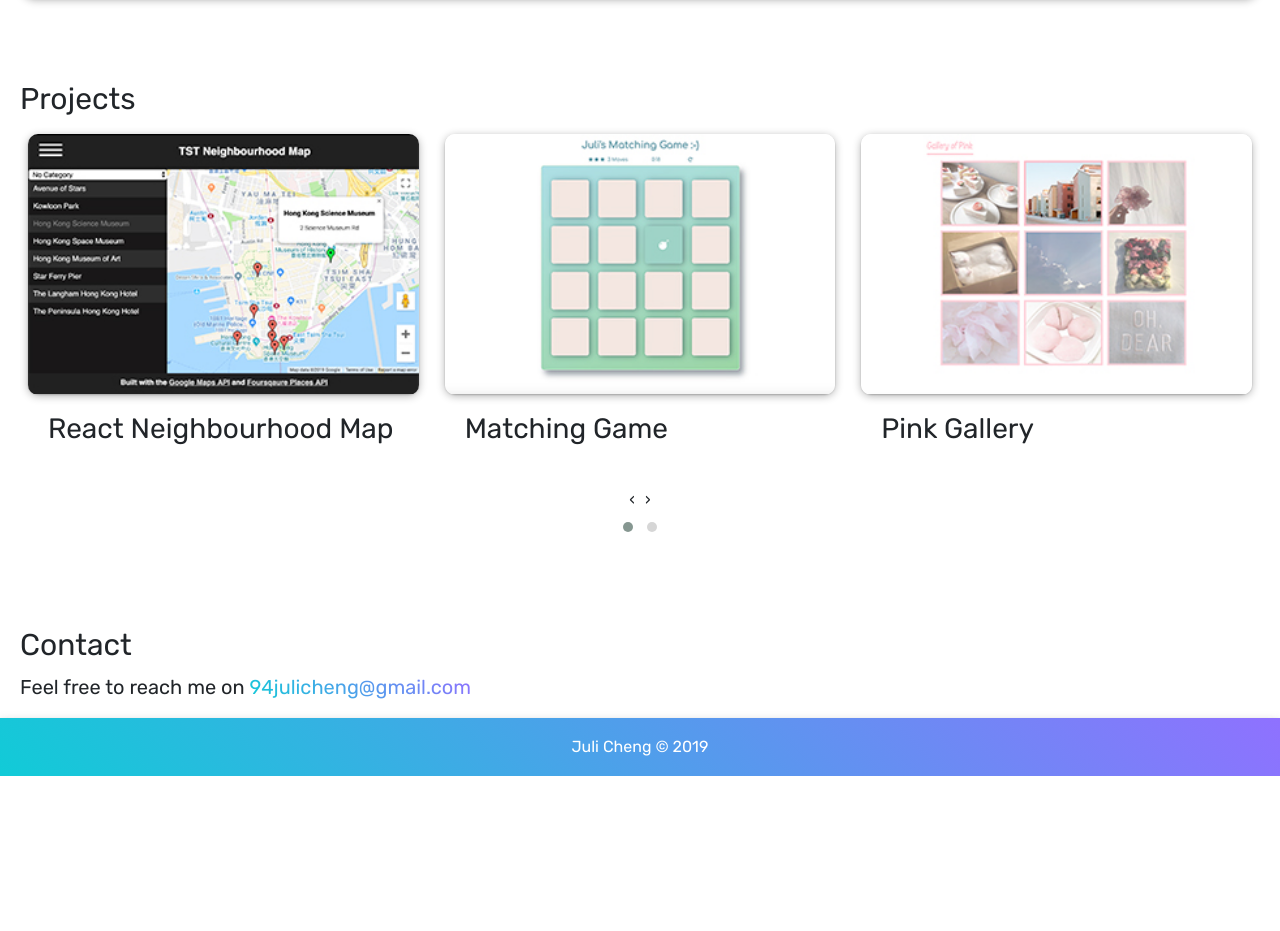
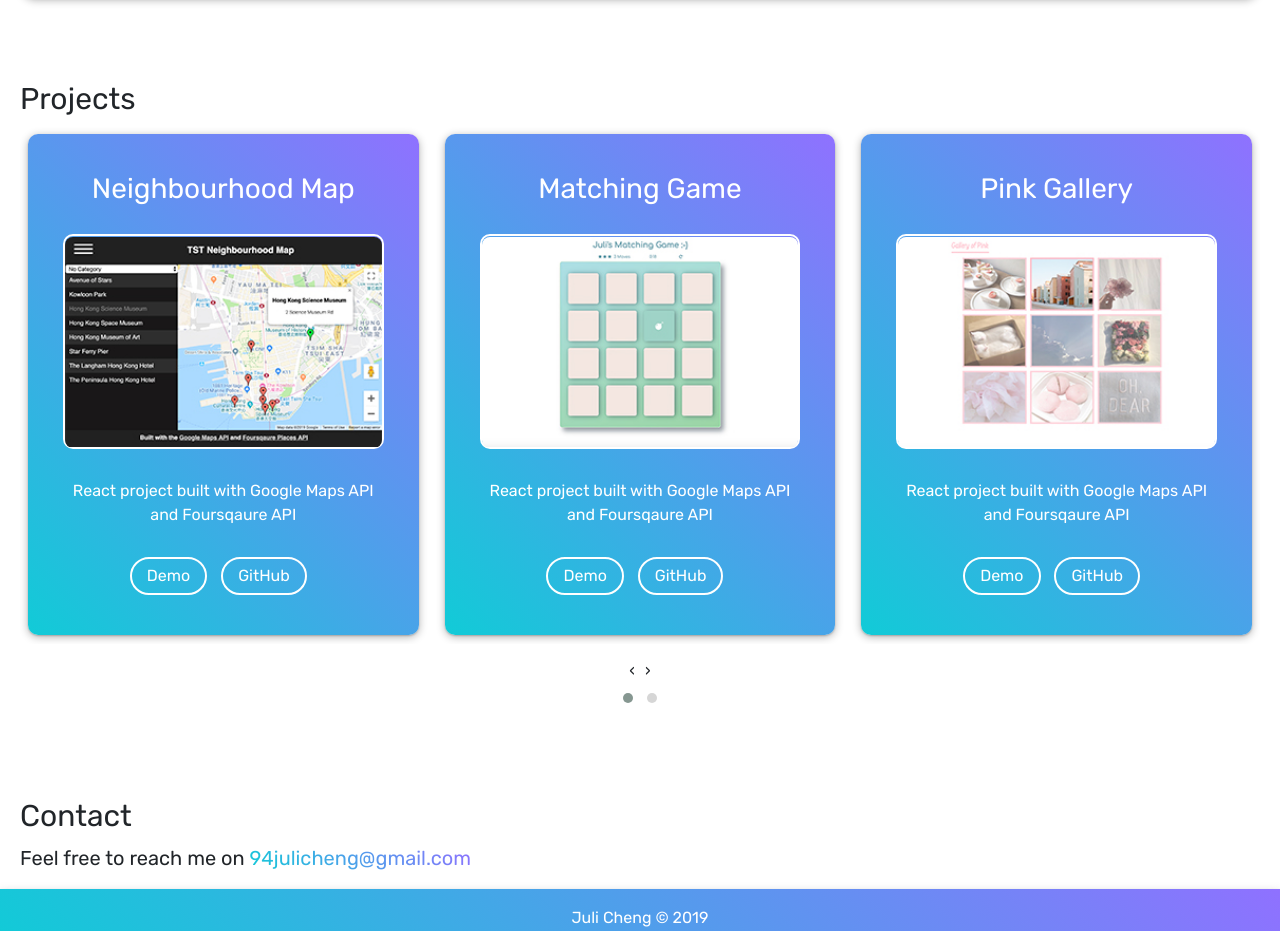
Before and after one commit to julicheng/julicheng.github.io, a plain HTML site: page index.html in a window 1280 px wide. Shown: the part 945-1876 px from the top of the page. Before the commit the page ends 1721 px from the top, so only its background shows below. Drawn offline with nearby package versions, Linux system fonts and the light colour scheme.

Commit message:
Style and add info for projects

```diff
--- a/css/style.css
+++ b/css/style.css
@@ -15,7 +15,7 @@ a:visited {
 .navbar-nav a:link {
   margin-left: 25px;
 }
-a:hover {
+a:not(.button-a):hover {
   background: -webkit-linear-gradient(45deg, #11cbd7, #8f71ff);
   -webkit-background-clip: text;
   -webkit-text-fill-color: transparent;
@@ -50,9 +50,6 @@ section {
 section > div {
   margin: 0px 250px;
 }
-/* .section-title {
-  padding: 30px 0 20px 0;
-} */
 
 /* home */
 #home {
@@ -106,17 +103,40 @@ h2 {
 .project {
   margin: 8px;
 }
-
 .project img {
+  border-radius: 10px;
+  border: 2px solid white;
+  margin: 30px 0;
+}
+/* .project-title {
+  margin-top: 20px;
+} */
+.project-inner {
+  text-align: center;
+  background: linear-gradient(45deg, #11cbd7, #8f71ff);
+  padding: 40px 35px;
+  color: white;
   border-radius: 10px;
   box-shadow: 0 0.125rem 0.5rem rgba(0, 0, 0, 0.3),
     0 0.0625rem 0.125rem rgba(0, 0, 0, 0.2);
 }
-
-.project-title {
-  /* position: absolute; */
-  padding: 20px;
-  z-index: 9999;
+.buttons {
+  margin-top: 30px;
+}
+.project-button {
+  border-radius: 50px;
+  background: transparent;
+  color: white;
+  border: 2px solid white;
+  padding: 5px 15px;
+  margin-right: 10px;
+}
+.project-button:hover {
+  background: white;
+  color: #11cbd7;
+}
+.project-desc {
+  font-size: 16px;
 }
 
 /* contact */
@@ -164,7 +184,7 @@ h6 {
     text-decoration: none;
     padding-bottom: 5px;
   }
-  a:before {
+  a:not(.button-a):before {
     content: "";
     position: absolute;
     width: 100%;
@@ -179,7 +199,7 @@ h6 {
     -webkit-transition: all 0.3s ease-in-out 0s;
     transition: all 0.3s ease-in-out 0s;
   }
-  a:hover:before {
+  a:not(.button-a):hover:before {
     visibility: visible;
     -webkit-transform: scaleX(1);
     transform: scaleX(1);
--- a/index.html
+++ b/index.html
@@ -106,28 +106,70 @@
         </div>
         <div class="owl-carousel owl-theme">
           <div class="project">
-            <img src="./images/neighbourhoodmap.jpg" alt="" />
-            <h3 class="project-title">React Neighbourhood Map</h3>
+            <div class="project-inner">
+              <h3 class="project-title">Neighbourhood Map</h3>
+              <img src="./images/neighbourhoodmap.jpg" alt="" />
+              <p class="project-desc">React project built with Google Maps API and Foursqaure API</p>
+              <div class="buttons">
+                <a class="button-a" href=""><button class="project-button">Demo</button></a>
+                <a class="button-a" href=""><button class="project-button">GitHub</button></a>
+              </div>
+            </div>
           </div>
           <div class="project">
+              <div class="project-inner">
+                <h3 class="project-title">Matching Game</h3>
             <img src="./images/matchinggame.jpg" alt="" />
-            <h3 class="project-title">Matching Game</h3>
+            <p class="project-desc">React project built with Google Maps API and Foursqaure API</p>
+              <div class="buttons">
+                <a class="button-a" href=""><button class="project-button">Demo</button></a>
+                <a class="button-a" href=""><button class="project-button">GitHub</button></a>
+              </div>
+            </div>
           </div>
           <div class="project">
+              <div class="project-inner">
+                <h3 class="project-title">Pink Gallery</h3>
             <img src="./images/pinkgallery.jpg" alt="" />
-            <h3 class="project-title">Pink Gallery</h3>
+            <p class="project-desc">React project built with Google Maps API and Foursqaure API</p>
+              <div class="buttons">
+                <a class="button-a" href=""><button class="project-button">Demo</button></a>
+                <a class="button-a" href=""><button class="project-button">GitHub</button></a>
+              </div>
+
+            </div>
           </div>
           <div class="project">
+              <div class="project-inner">
+                <h3 class="project-title">Animal Trading Card</h3>
             <img src="./images/animaltradingcard.jpg" alt="" />
-            <h3 class="project-title">Animal Trading Card</h3>
+            <p class="project-desc">React project built with Google Maps API and Foursqaure API</p>
+              <div class="buttons">
+                <a class="button-a" href=""><button class="project-button">Demo</button></a>
+                <a class="button-a" href=""><button class="project-button">GitHub</button></a>
+              </div>
+            </div>
           </div>
           <div class="project">
+              <div class="project-inner">
+                <h3 class="project-title">Text Editor</h3>
             <img src="./images/texteditor.jpg" alt="" />
-            <h3 class="project-title">Text Editor</h3>
+            <p class="project-desc">React project built with Google Maps API and Foursqaure API</p>
+              <div class="buttons">
+                <a class="button-a" href=""><button class="project-button">Demo</button></a>
+                <a class="button-a" href=""><button class="project-button">GitHub</button></a>
+              </div>
+            </div>
           </div>
           <div class="project">
+              <div class="project-inner">
+                <h3 class="project-title">Arcade Game</h3>
             <img src="./images/arcadegame.jpg" alt="" />
-            <h3 class="project-title">Arcade Game</h3>
+            <p class="project-desc">React project built with Google Maps API and Foursqaure API</p>
+              <div class="buttons">
+                <a class="button-a" href=""><button class="project-button">Demo</button></a>
+                <a class="button-a" href=""><button class="project-button">GitHub</button></a>
+              </div>
           </div>
         </div>
       </div>
```
